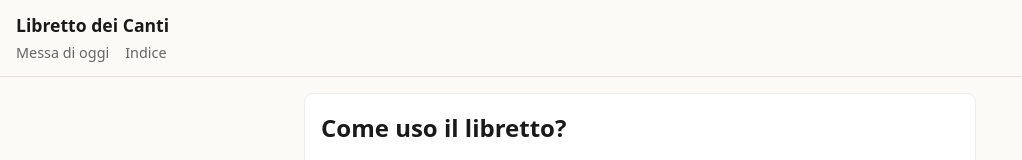
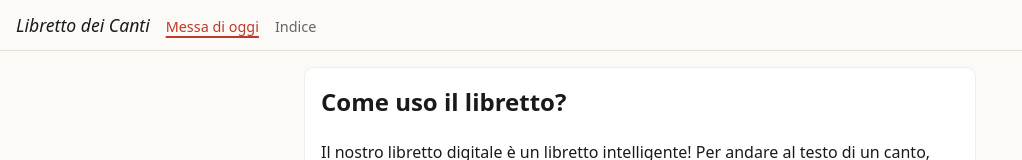
Before and after one commit to RicCa96/libretto-canti-vezzano, a React (Vite) app: page / in a window 1280 px wide. Shown: the top 160 px of the page, without its empty margins (0-1022 px from the left). Built offline with nearby package versions, Linux system fonts and the light colour scheme; no server answers.

Commit message:
feat(ui): sticky header with active-route NavLink

```diff
--- a/src/components/Layout.tsx
+++ b/src/components/Layout.tsx
@@ -1,15 +1,17 @@
-import { Link, Outlet } from 'react-router-dom'
+import { NavLink, Link, Outlet } from 'react-router-dom'
 
 export function Layout() {
   return (
     <>
       <header className="app-header">
-        <Link to="/">
+        <Link to="/" className="app-header__brand">
           <h1>Libretto dei Canti</h1>
         </Link>
-        <nav>
-          <Link to="/">Messa di oggi</Link>
-          <Link to="/canti">Indice</Link>
+        <nav className="app-header__nav">
+          <NavLink to="/" end>
+            Messa di oggi
+          </NavLink>
+          <NavLink to="/canti">Indice</NavLink>
         </nav>
       </header>
       <main>
--- a/src/styles/app.css
+++ b/src/styles/app.css
@@ -5,27 +5,82 @@
   --ink: #1a1a1a;
   --muted: #666;
   --bg: #fbfaf7;
+  --rule: #e4e0d8;
+  --font-display: system-ui, -apple-system, Segoe UI, Roboto, sans-serif;
+  --s-2: 0.5rem;
+  --s-3: 0.75rem;
+  --s-4: 1rem;
+  --fs-h3: 1.1rem;
+  --fs-small: 0.9rem;
 }
 
 * { box-sizing: border-box; }
 
 body {
   margin: 0;
-  font-family: system-ui, -apple-system, Segoe UI, Roboto, sans-serif;
+  font-family: var(--font-display);
   color: var(--ink);
   background: var(--bg);
   line-height: 1.5;
 }
 
 .app-header {
-  border-bottom: 1px solid #e4e0d8;
-  padding: 0.75rem 1rem;
+  position: sticky;
+  top: 0;
+  z-index: 10;
+  background: var(--bg);
+  border-bottom: 1px solid var(--rule);
+  padding: var(--s-3) var(--s-4);
+  display: flex;
+  flex-wrap: wrap;
+  align-items: baseline;
+  gap: var(--s-2) var(--s-4);
 }
-.app-header a { color: inherit; text-decoration: none; }
-.app-header h1 { font-size: 1.1rem; margin: 0; }
-.app-header nav { display: flex; gap: 1rem; margin-top: 0.25rem; font-size: 0.9rem; }
-.app-header nav a { color: var(--muted); }
 
-main { max-width: var(--maxw); margin: 0 auto; padding: 1rem; }
+.app-header__brand,
+.app-header a {
+  color: inherit;
+  text-decoration: none;
+}
+
+.app-header h1 {
+  font-family: var(--font-display);
+  font-style: italic;
+  font-weight: 500;
+  font-size: var(--fs-h3);
+  margin: 0;
+  color: var(--ink);
+}
+
+.app-header__nav {
+  display: flex;
+  gap: var(--s-4);
+  font-size: var(--fs-small);
+}
+
+.app-header__nav a {
+  color: var(--muted);
+}
+
+.app-header__nav a[aria-current='page'] {
+  color: var(--accent);
+  text-decoration: underline;
+  text-decoration-thickness: 2px;
+  text-underline-offset: 4px;
+}
+
+@media (max-width: 640px) {
+  .app-header {
+    flex-direction: column;
+    align-items: flex-start;
+    gap: var(--s-2);
+  }
+}
+
+main {
+  max-width: var(--maxw);
+  margin: 0 auto;
+  padding: var(--s-4);
+}
 
 a { color: var(--accent); }
```
